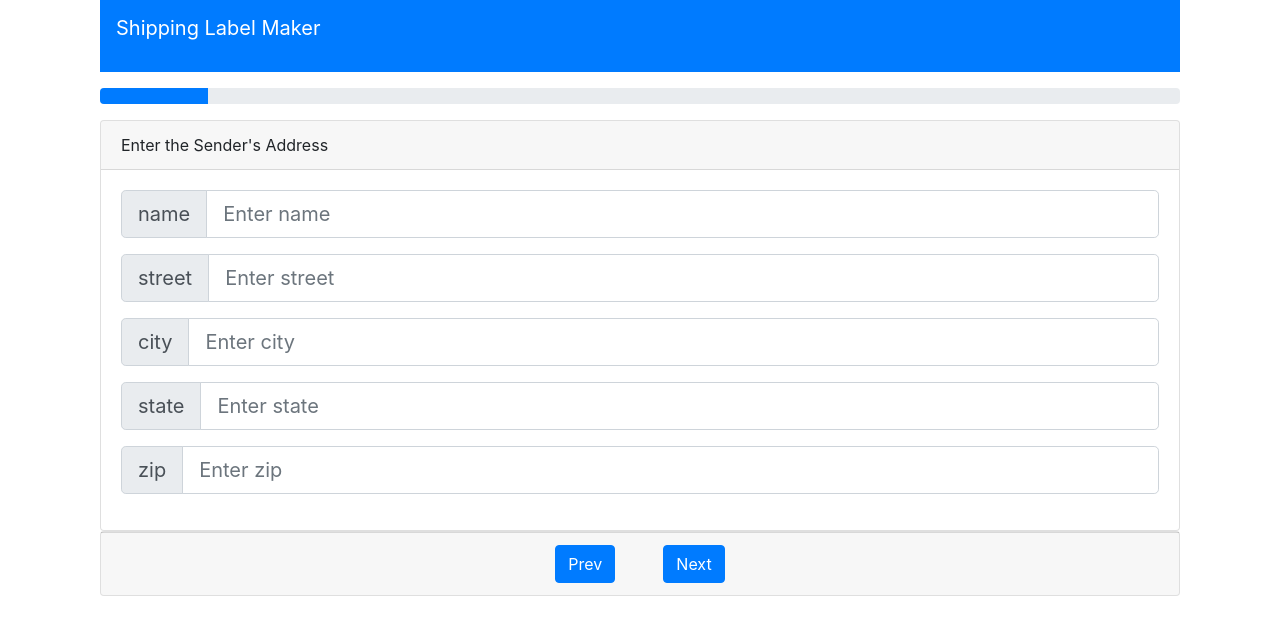
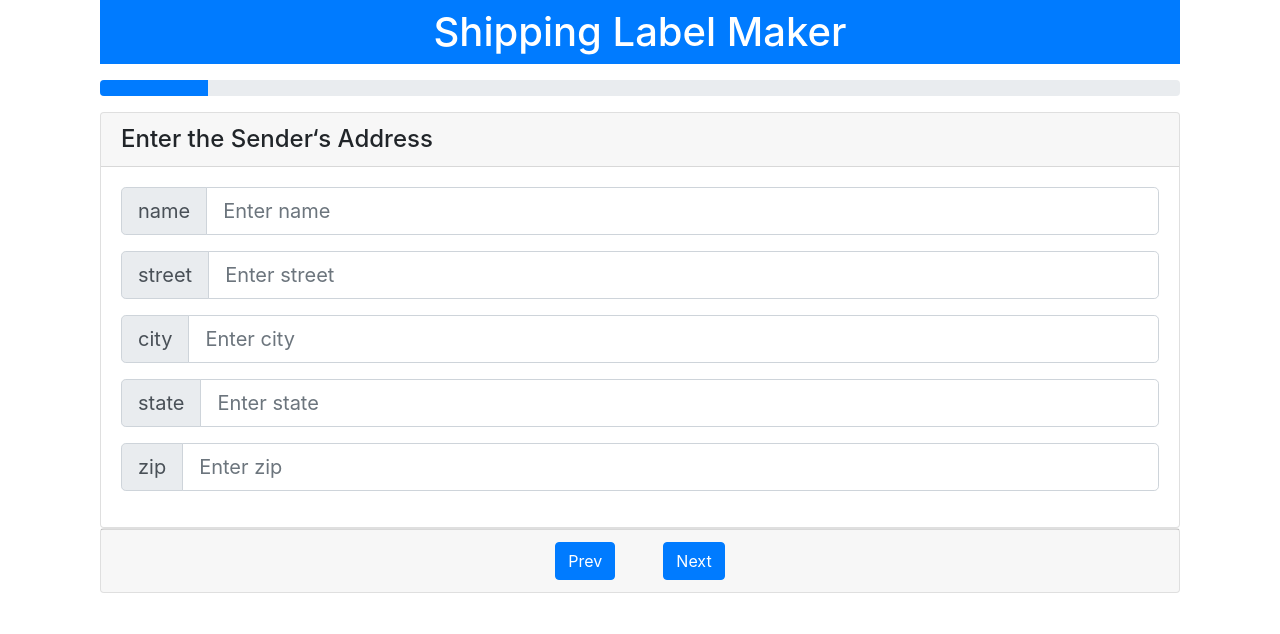
Before and after one commit to yogenspatel/ShippingLabel, a React (Create React App) app: page / in a window 1280 px wide. Shown: the top 634 px of the page. Built offline with nearby package versions, Linux system fonts and the light colour scheme.

Commit message:
Added PropTypes & Fixed linter

```diff
--- a/src/core/components/wizard/index.js
+++ b/src/core/components/wizard/index.js
@@ -1,4 +1,5 @@
 import React from 'react';
+import PropTypes from 'prop-types';
 import ShippingProgress from '../../../features/shipping-progress';
 import Step1 from '../../../features/shipping-label-maker/step1';
 import Step2 from '../../../features/shipping-label-maker/step2';
@@ -6,10 +7,10 @@ import Step3 from '../../../features/shipping-label-maker/step3';
 import Step4 from '../../../features/shipping-label-maker/step4';
 import Step5 from '../../../features/shipping-label-maker/step5';
 
+
 class Wizard extends React.Component {
   constructor(props) {
     super(props);
-        console.log('constructor', this.props);
     this.state = {
       step: 1,
       totalSteps: this.props.steps.length,
@@ -17,48 +18,44 @@ class Wizard extends React.Component {
     }
     this.error = false;
   }
+
     prevClick = () => {
-        console.log('Prev Clicked');
-        if(this.state.step !== 1) {
+      if (this.state.step !== 1) {
         this.setState({
           step: this.state.step - 1
         });
       }
     }
+
     nextClick = () => {
-        console.log('next Clicked', this.state, this.error);
-
-        if(!this.error && this.state.step < this.state.totalSteps) {
+      if (!this.error && this.state.step < this.state.totalSteps) {
         this.setState({
           step: this.state.step + 1
         });
       }
-        if(this.props.steps.length === this.state.step) {
+      if (this.props.steps.length === this.state.step) {
         this.props.onComplete(this.state.shippingData);
       }
     }
+
     getWizardContext = (data, from) => {
-        console.log('Get Shipping Data: ', data);
-        if(!data || Object.keys(data.errorObj) > 0) {
+      if (!data || Object.keys(data.errorObj) > 0) {
         this.error = true;
-            console.log('error: ', this.error);
-        }
-        else {
+      } else {
         let dataObj = data;
         this.error = false;
         // dataObj[from] = data;
         // return { ...state, paginated_data: payload, noOfItems, pageSize, searchData };
-            dataObj = {...this.state.shippingData, [from]: data};
+        dataObj = { ...this.state.shippingData, [from]: data };
         this.setState({
           shippingData: dataObj
-            }, () => {
-                console.log('Shipping Data in state: ', this.state.shippingData);
         });
       }
     }
+
     render() {
-        return(
-            <div className='container'>
+      return (
+        <div className="container">
           {this.props.header()}
           <ShippingProgress stepProgress={this.state.step} />
           {this.state.step === 1 && <Step1 getShippingData={this.getWizardContext} setShippingData={this.state.shippingData} />}
@@ -66,14 +63,27 @@ class Wizard extends React.Component {
           {this.state.step === 3 && <Step3 getShippingData={this.getWizardContext} setShippingData={this.state.shippingData} />}
           {this.state.step === 4 && <Step4 getShippingData={this.getWizardContext} setShippingData={this.state.shippingData} />}
           {this.state.step === 5 && <Step5 setShippingData={this.state.shippingData} />}
-                <div className='card text-center'>
+          <div className="card text-center">
             <div className="card-footer">
-                        <button className='btn btn-primary mr-5' onClick={this.prevClick}>Prev</button>
-                        <button className='btn btn-primary' onClick={this.nextClick}>{this.props.steps.length === this.state.step ? "Confirm" : "Next"}</button>
+              <button className="btn btn-primary mr-5" onClick={this.prevClick}>Prev</button>
+              <button className="btn btn-primary" onClick={this.nextClick}>{this.props.steps.length === this.state.step ? 'Confirm' : 'Next'}</button>
             </div>
           </div>
         </div>
       );
     }
 }
+
+Wizard.propTypes = {
+  header: PropTypes.func,
+  steps: PropTypes.array,
+  onComplete: PropTypes.func
+}
+
+Wizard.defaultProps = {
+  header: () => {},
+  steps: [],
+  onComplete: () => {}
+}
+
 export default Wizard;
--- a/src/features/shipping-label-maker/index.js
+++ b/src/features/shipping-label-maker/index.js
@@ -2,6 +2,7 @@ import React from 'react';
 import Wizard from '../../core/components/wizard'
 import ShippingLabel from '../shipping-label';
 import { steps } from '../utilities/const';
+
 class ShippingLabelMaker extends React.Component {
   constructor(props) {
     super(props);
@@ -10,6 +11,7 @@ class ShippingLabelMaker extends React.Component {
       renderShippingLabel: false
     };
   }
+
     onComplete = (shippingData) => {
       console.log('on complete: ', shippingData);
       this.setState({
@@ -17,13 +19,12 @@ class ShippingLabelMaker extends React.Component {
         renderShippingLabel: true
       });
     }
-    header = () => {
-        return (
-            <header className='navbar navbar-expand-lg navbar-dark bg-primary'><p className='navbar-brand'>Shipping Label Maker</p></header>
-        );
-    }
+
+    header = () => (
+      <header className="navbar navbar-expand-lg navbar-dark bg-primary"><h1 className="h1 text-white m-auto">Shipping Label Maker</h1></header>
+    )
+
     render() {
-        console.log('in render shipping label maker: ', this.state.shippingData);
       return !this.state.renderShippingLabel ? (
         <Wizard
           header={this.header}
--- a/src/features/shipping-label-maker/step1/index.js
+++ b/src/features/shipping-label-maker/step1/index.js
@@ -1,4 +1,5 @@
 import React from 'react';
+import PropTypes from 'prop-types';
 import { validateFormFields, RenderFormField, setMetadata } from '../../utilities/utils';
 
 class ShippingLabelStep1 extends React.Component {
@@ -14,9 +15,10 @@ class ShippingLabelStep1 extends React.Component {
     }
     this.key = 'to';
   }
+
   componentDidMount() {
     this.props.getShippingData(this.state, this.key);
-        if(this.props.setShippingData && this.props.setShippingData[this.key]) {
+    if (this.props.setShippingData && this.props.setShippingData[this.key]) {
       const { name, street, city, state, zip } = this.props.setShippingData[this.key];
       this.setState({
         name, street, city, state, zip,
@@ -33,22 +35,34 @@ class ShippingLabelStep1 extends React.Component {
         <RenderFormField
           key={`sender_${i}`}
           fieldName={fieldName}
-                type='text'
+          type="text"
           placeHolder={`Enter ${fieldName}`}
-                onChange={(e) => setMetadata({e: e, context: this, key: this.key})}
+          onChange={(e) => setMetadata({ e, context: this, key: this.key })}
           context={this}
         />
       ));
     }
+
     render() {
       return (
-            <div className='card'>
-                <div className='card-header'>Enter the Sender's Address</div>
-                <div className='card-body'>
+        <div className="card">
+          <div className="h4 card-header">Enter the Sender&lsquo;s Address</div>
+          <div className="card-body">
             {this.renderFormFields()}
           </div>
         </div>
       );
     }
 }
+
+ShippingLabelStep1.propTypes = {
+  setShippingData: PropTypes.object,
+  getShippingData: PropTypes.func
+}
+
+ShippingLabelStep1.defaultProps = {
+  setShippingData: {},
+  getShippingData: () => {}
+}
+
 export default ShippingLabelStep1;
--- a/src/features/shipping-label-maker/step2/index.js
+++ b/src/features/shipping-label-maker/step2/index.js
@@ -1,4 +1,5 @@
 import React from 'react';
+import PropTypes from 'prop-types';
 import { validateFormFields, RenderFormField, setMetadata } from '../../utilities/utils';
 
 class ShippingLabelStep2 extends React.Component {
@@ -14,9 +15,10 @@ class ShippingLabelStep2 extends React.Component {
     }
     this.key = 'from';
   }
+
   componentDidMount() {
     this.props.getShippingData(this.state, this.key);
-        if(this.props.setShippingData && this.props.setShippingData[this.key]) {
+    if (this.props.setShippingData && this.props.setShippingData[this.key]) {
       const { name, street, city, state, zip } = this.props.setShippingData[this.key];
       this.setState({
         name, street, city, state, zip,
@@ -33,22 +35,34 @@ class ShippingLabelStep2 extends React.Component {
         <RenderFormField
           key={`receiver_${i}`}
           fieldName={fieldName}
-                type='text'
+          type="text"
           placeHolder={`Enter ${fieldName}`}
-                onChange={(e) => setMetadata({e: e, context: this, key: this.key})}
+          onChange={(e) => setMetadata({ e, context: this, key: this.key })}
           context={this}
         />
       ));
     }
+
     render() {
       return (
-            <div className='card'>
-                <div className='card-header'>Enter the Receiver's Address</div>
-                <div className='card-body'>
+        <div className="card">
+          <div className="h4 card-header">Enter the Receiver&lsquo;s Address</div>
+          <div className="card-body">
             {this.renderFormFields()}
           </div>
         </div>
       );
     }
 }
+
+ShippingLabelStep2.propTypes = {
+  setShippingData: PropTypes.object,
+  getShippingData: PropTypes.func
+}
+
+ShippingLabelStep2.defaultProps = {
+  setShippingData: {},
+  getShippingData: () => {}
+}
+
 export default ShippingLabelStep2;
--- a/src/features/shipping-label-maker/step3/index.js
+++ b/src/features/shipping-label-maker/step3/index.js
@@ -1,4 +1,5 @@
 import React from 'react';
+import PropTypes from 'prop-types';
 import { validateFormFields, RenderFormField, setMetadata } from '../../utilities/utils';
 
 class ShippingLabelStep3 extends React.Component {
@@ -10,10 +11,11 @@ class ShippingLabelStep3 extends React.Component {
     }
     this.key = 'weight';
   }
+
   componentDidMount() {
     console.log('Component did mount step3: ', this.props.setShippingData);
     this.props.getShippingData(this.state, this.key);
-        if(this.props.setShippingData && this.props.setShippingData[this.key]) {
+    if (this.props.setShippingData && this.props.setShippingData[this.key]) {
       const { weight } = this.props.setShippingData[this.key];
       this.setState({
         weight,
@@ -23,16 +25,17 @@ class ShippingLabelStep3 extends React.Component {
       });
     }
   }
+
   render() {
     return (
-            <div className='card'>
-                <div className='card-header'>Enter the Package Weight</div>
-                <div className='card-body'>
+      <div className="card">
+        <div className="h4 card-header">Enter the Package Weight</div>
+        <div className="card-body">
           <RenderFormField
-                        fieldName='weight'
-                        type='number'
-                        placeHolder='Enter Weight'
-                        onChange={(e) => setMetadata({e: e, context: this, key: this.key})}
+            fieldName="weight"
+            type="number"
+            placeHolder="Enter Weight"
+            onChange={(e) => setMetadata({ e, context: this, key: this.key })}
             context={this}
           />
         </div>
@@ -40,4 +43,15 @@ class ShippingLabelStep3 extends React.Component {
     );
   }
 }
+
+ShippingLabelStep3.propTypes = {
+  setShippingData: PropTypes.object,
+  getShippingData: PropTypes.func
+}
+
+ShippingLabelStep3.defaultProps = {
+  setShippingData: {},
+  getShippingData: () => {}
+}
+
 export default ShippingLabelStep3;
--- a/src/features/shipping-label-maker/step4/index.js
+++ b/src/features/shipping-label-maker/step4/index.js
@@ -1,56 +1,60 @@
 import React from 'react';
+import PropTypes from 'prop-types';
 
 class ShippingLabelStep4 extends React.Component {
   constructor(props) {
     super(props);
     this.state = {
-            shipping_option: 1,
+      shippingOption: 1,
       errorObj: {}
     }
-        this.key = 'shipping_option';
+    this.key = 'shippingOption';
   }
+
   componentDidMount() {
     console.log('Component did mount step4: ');
     this.props.getShippingData(this.state, this.key);
-        if(this.props.setShippingData && this.props.setShippingData[this.key]) {
-            const { shipping_option } = this.props.setShippingData[this.key];
+    if (this.props.setShippingData && this.props.setShippingData[this.key]) {
+      const { shippingOption } = this.props.setShippingData[this.key];
       this.setState({
-                shipping_option
+        shippingOption
       }, () => {
         this.props.getShippingData(this.state, this.key);
       });
     }
   }
+
     setShippingOptionMetadata = (e) => {
-        console.log("setShippingOptionMetadata: ", e.currentTarget.value);
+      console.log('setShippingOptionMetadata: ', e.currentTarget.value);
       this.setState({
-            shipping_option: parseInt(e.currentTarget.value)
+        shippingOption: e.currentTarget.value * 1 // Convert to Int
       }, () => {
         this.props.getShippingData(this.state, this.key);
       });
     }
+
     render() {
       return (
-            <div className='card'>
-                <div className='card-header'>Select the Shipping Option</div>
-                <div className='card-body'>
-                    <div className='form-check'>
+        <div className="card">
+          <div className="h4 card-header">Select the Shipping Option</div>
+          <div className="card-body">
+            <div className="form-check">
               <input
                 type="radio"
                 value="1"
-                            name="shipping_option_1"
+                name="shippingOption_1"
                 onChange={this.setShippingOptionMetadata}
-                            checked={this.state.shipping_option === 1}
+                checked={this.state.shippingOption === 1}
               />
               <label className="form-check-label ml-2">Ground</label>
             </div>
-                    <div className='form-check'>
+            <div className="form-check">
               <input
                 type="radio"
                 value="2"
-                            name="shipping_option_2"
+                name="shippingOption_2"
                 onChange={this.setShippingOptionMetadata}
-                            checked={this.state.shipping_option === 2}
+                checked={this.state.shippingOption === 2}
               /><label className="form-check-label ml-2">Priority</label>
             </div>
           </div>
@@ -58,4 +62,15 @@ class ShippingLabelStep4 extends React.Component {
       );
     }
 }
+
+ShippingLabelStep4.propTypes = {
+  setShippingData: PropTypes.object,
+  getShippingData: PropTypes.func
+}
+
+ShippingLabelStep4.defaultProps = {
+  setShippingData: {},
+  getShippingData: () => {}
+}
+
 export default ShippingLabelStep4;
--- a/src/features/shipping-label-maker/step5/index.js
+++ b/src/features/shipping-label-maker/step5/index.js
@@ -1,5 +1,7 @@
 import React from 'react';
+import PropTypes from 'prop-types';
 import { calculateShippingCost } from '../../utilities/utils';
+
 class ShippingLabelStep5 extends React.Component {
   constructor(props) {
     super(props);
@@ -7,19 +9,21 @@ class ShippingLabelStep5 extends React.Component {
       shippingData: {}
     };
   }
+
   componentDidMount() {
     const shippingData = this.props.setShippingData;
     this.setState({
       shippingData
     });
   }
+
   renderFrom() {
     const { from } = this.state.shippingData;
     return from ? (
-            <div className='col-sm-6'>
-                <div className='card'>
-                    <div className='card-header'>From:</div>
-                    <div className='card-body'>
+      <div className="col-sm-6">
+        <div className="card">
+          <div className="h5 card-header">From:</div>
+          <div className="card-body">
             <p>Name: {from.name}</p>
             <p>Address: {from.street}</p>
             <p>City: {from.city}</p>
@@ -29,13 +33,14 @@ class ShippingLabelStep5 extends React.Component {
       </div>
     ) : null;
   }
+
   renderTo() {
     const { to } = this.state.shippingData;
     return to ? (
-            <div className='col-sm-6'>
-                <div className='card'>
-                    <div className='card-header'>To:</div>
-                    <div className='card-body'>
+      <div className="col-sm-6">
+        <div className="card">
+          <div className="h5 card-header">To:</div>
+          <div className="card-body">
             <p>Name: {to.name}</p>
             <p>Address: {to.street}</p>
             <p>City: {to.city}</p>
@@ -45,42 +50,45 @@ class ShippingLabelStep5 extends React.Component {
       </div>
     ) : null;
   }
+
   renderShippingOption() {
-        const { shipping_option } = this.state.shippingData;
-        return shipping_option ?
-        <div className='card'>
-            <div className='card-header'>
-                Shipping Option: {shipping_option.shipping_option === 1 ?
+    const { shippingOption } = this.state.shippingData;
+    return shippingOption ?
+      <div className="card">
+        <div className="card-header">
+          <span className="h5">Shipping Option:</span> {shippingOption.shippingOption === 1 ?
             'Ground' : 'Priority'}
         </div>
       </div> : null;
   }
+
   renderWeight() {
     const { weight } = this.state.shippingData;
     return weight ?
-        <div className='card'>
-            <div className='card-header'>
-                Package Weight: {weight.weight}
+      <div className="card">
+        <div className="card-header">
+          <span className="h5">Package Weight:</span> {weight.weight}
         </div>
       </div> : null;
   }
+
   renderShippingCost() {
-        const { weight, shipping_option } = this.state.shippingData;
-        if(weight && shipping_option) {
-            const shippingCost = calculateShippingCost(weight.weight, shipping_option.shipping_option);
-            return <div className='card'>
-                <div className='card-header'>Shipping Cost: ${shippingCost}</div>
-                </div>;
+    const { weight, shippingOption } = this.state.shippingData;
+    if (weight && shippingOption) {
+      const shippingCost = calculateShippingCost(weight.weight, shippingOption.shippingOption);
+      return (<div className="card">
+        <div className="h5 card-header">Shipping Cost: ${shippingCost}</div>
+      </div>);
     }
     return null;
   }
+
   render() {
-        console.log('Step 5: ', this.state.shippingData);
     return this.state.shippingData ? (
-            <div className='card'>
-                <div className='card-header'>Confirm</div>
-                <div className='card-body'>
-                    <div className='row mb-3'>
+      <div className="card">
+        <div className="h4 card-header">Confirm</div>
+        <div className="card-body">
+          <div className="row mb-3">
             {this.renderTo()}
             {this.renderFrom()}
           </div>
@@ -92,4 +100,13 @@ class ShippingLabelStep5 extends React.Component {
     ) : null;
   }
 }
+
+ShippingLabelStep5.propTypes = {
+  setShippingData: PropTypes.object
+}
+
+ShippingLabelStep5.defaultProps = {
+  setShippingData: {}
+}
+
 export default ShippingLabelStep5;
--- a/src/features/shipping-label/index.js
+++ b/src/features/shipping-label/index.js
@@ -1,14 +1,15 @@
 import React from 'react';
+import PropTypes from 'prop-types';
 import { calculateShippingCost } from '../utilities/utils';
 
 class ShippingLabel extends React.Component {
   renderFrom() {
     const { from } = this.props.shippingData;
     return from ? (
-            <div className='col-sm-6'>
-                <div className='card'>
-                    <div className='card-header'>From:</div>
-                    <div className='card-body'>
+      <div className="col-sm-6">
+        <div className="card">
+          <div className="h5 card-header">From:</div>
+          <div className="card-body">
             <p>Name: {from.name}</p>
             <p>Address: {from.street}</p>
             <p>City: {from.city}</p>
@@ -18,13 +19,14 @@ class ShippingLabel extends React.Component {
       </div>
     ) : null;
   }
+
   renderTo() {
     const { to } = this.props.shippingData;
     return to ? (
-            <div className='col-sm-6'>
-                <div className='card'>
-                    <div className='card-header'>To:</div>
-                    <div className='card-body'>
+      <div className="col-sm-6">
+        <div className="card">
+          <div className="h5 card-header">To:</div>
+          <div className="card-body">
             <p>Name: {to.name}</p>
             <p>Address: {to.street}</p>
             <p>City: {to.city}</p>
@@ -34,43 +36,46 @@ class ShippingLabel extends React.Component {
       </div>
     ) : null;
   }
+
   renderShippingOption() {
-        const { shipping_option } = this.props.shippingData;
-        return shipping_option ?
-        <div className='card'>
-            <div className='card-header'>
-                Shipping Option: {shipping_option.shipping_option === 1 ?
+    const { shippingOption } = this.props.shippingData;
+    return shippingOption ?
+      <div className="card">
+        <div className="card-header">
+          <span className="h5">Shipping Option:</span> {shippingOption.shippingOption === 1 ?
             'Ground' : 'Priority'}
         </div>
       </div> : null;
   }
+
   renderWeight() {
     const { weight } = this.props.shippingData;
     return weight ?
-        <div className='card'>
-            <div className='card-header'>
-                Package Weight: {weight.weight}
+      <div className="card">
+        <div className="card-header">
+          <span className="h5">Package Weight:</span> {weight.weight}
         </div>
       </div> : null;
   }
+
   renderShippingCost() {
-        const { weight, shipping_option } = this.props.shippingData;
-        if(weight && shipping_option) {
-            const shippingCost = calculateShippingCost(weight.weight, shipping_option.shipping_option);
-            return <div className='card'>
-                <div className='card-header'>Shipping Cost: ${shippingCost}</div>
-                </div>;
+    const { weight, shippingOption } = this.props.shippingData;
+    if (weight && shippingOption) {
+      const shippingCost = calculateShippingCost(weight.weight, shippingOption.shippingOption);
+      return (<div className="card">
+        <div className="h5 card-header">Shipping Cost: ${shippingCost}</div>
+      </div>);
     }
     return null;
   }
+
   render() {
-        console.log('Shiping Label: ', this.props.shippingData);
     return this.props.shippingData ? (
-            <div className='card'>
-                <div className='card-header'>Shipping Label</div>
-                <div className='card-body'>
-                    <button className='btn btn-primary mb-3' onClick={() => window.print()}>Print this Label</button>
-                    <div className='row mb-3'>
+      <div className="card">
+        <div className="card-header">Shipping Label</div>
+        <div className="card-body">
+          <button className="btn btn-primary mb-3" onClick={() => window.print()}>Print this Label</button>
+          <div className="row mb-3">
             {this.renderTo()}
             {this.renderFrom()}
           </div>
@@ -82,4 +87,13 @@ class ShippingLabel extends React.Component {
     ) : null;
   }
 }
+
+ShippingLabel.propTypes = {
+  shippingData: PropTypes.object,
+}
+
+ShippingLabel.defaultProps = {
+  shippingData: {}
+}
+
 export default ShippingLabel;
--- a/src/features/shipping-progress/index.js
+++ b/src/features/shipping-progress/index.js
@@ -1,15 +1,24 @@
 import React from 'react';
+import PropTypes from 'prop-types';
 
 class ShippingProgress extends React.Component {
-    calcProgress(stepProgress) {
-        return stepProgress === 1 ? 10 : stepProgress * 20;
-    }
+  calcProgress = (stepProgress) => stepProgress === 1 ? 10 : stepProgress * 20
+
   render() {
     return (
       <div className="progress mt-3 mb-3">
-                <div className="progress-bar" role="progressbar" style={{width: this.calcProgress(this.props.stepProgress) + '%'}} aria-valuemin="0" aria-valuemax="100"></div>
+        <div className="progress-bar" role="progressbar" style={{ width: `${this.calcProgress(this.props.stepProgress)  }%` }} aria-valuemin="0" aria-valuemax="100" />
       </div>
     );
   }
 }
+
+ShippingProgress.propTypes = {
+  stepProgress: PropTypes.number
+}
+
+ShippingProgress.defaultProps = {
+  stepProgress: 1
+}
+
 export default ShippingProgress;
--- a/src/features/utilities/utils.js
+++ b/src/features/utilities/utils.js
@@ -1,15 +1,13 @@
 import React from 'react';
 import { shippingRate } from './const';
 
-const renderError = (errormsg) => {
-    return (<small className="form-text text-muted alert alert-danger">{errormsg}</small>);
-}
+const renderError = (errormsg) => (<small className="form-text text-muted alert alert-danger">{errormsg}</small>)
 
 export const validateFormFields = (obj, context) => {
   const stateValues = Object.values(obj);
   const filteredStateValues = stateValues.filter((val) => val);
-    if(stateValues.length !== filteredStateValues.length) {
-        let errorObj = {};
+  if (stateValues.length !== filteredStateValues.length) {
+    const errorObj = {};
     stateValues.map((val, i) => val === '' ? errorObj[Object.keys(obj)[i]] = true : null);
     return new Promise((resolve) => {
       context.setState({
@@ -18,22 +16,23 @@ export const validateFormFields = (obj, context) => {
       }, () => resolve());
     });
   }
-    else {
+
   return new Promise((resolve) => {
     context.setState({
       error: false,
       errorObj: {}
     }, () => resolve());
   });
+
 }
-}
-export const RenderFormField = ({fieldName, type, placeHolder, onChange, context}) => (
+export const RenderFormField = ({ fieldName, type, placeHolder, onChange, context }) => (
   <div className="input-group input-group-lg mb-3">
     <div className="input-group-prepend">
       <span className="input-group-text" id="basic-addon1">{fieldName}</span>
     </div>
-        <input name={fieldName}
-            className='form-control'
+    <input
+      name={fieldName}
+      className="form-control"
       type={type}
       placeholder={placeHolder}
       onChange={onChange}
@@ -43,13 +42,11 @@ export const RenderFormField = ({fieldName, type, placeHolder, onChange, context
   </div>
 );
 
-export const setMetadata = ({e, context, key}) => {
+export const setMetadata = ({ e, context, key }) => {
   context.setState({
     [e.target.name]: e.target.value
   }, () => {
     validateFormFields(context.state, context).then(() => (context.props.getShippingData(context.state, key)))
   });
 }
-export const calculateShippingCost = (weight, shipping_option) => {
-    return parseFloat(weight * shippingRate * (shipping_option === 1 ? 1 : 1.5), 10).toFixed(2);
-}
+export const calculateShippingCost = (weight, shippingOption) => parseFloat(weight * shippingRate * (shippingOption === 1 ? 1 : 1.5), 10).toFixed(2)
```
Also changed, not shown: src/App.js (+4 -4 lines), src/logo.svg (deleted), 1 other file (tests, documents, lock files or other folders). Lines whose indentation alone changed are shown as unchanged.
